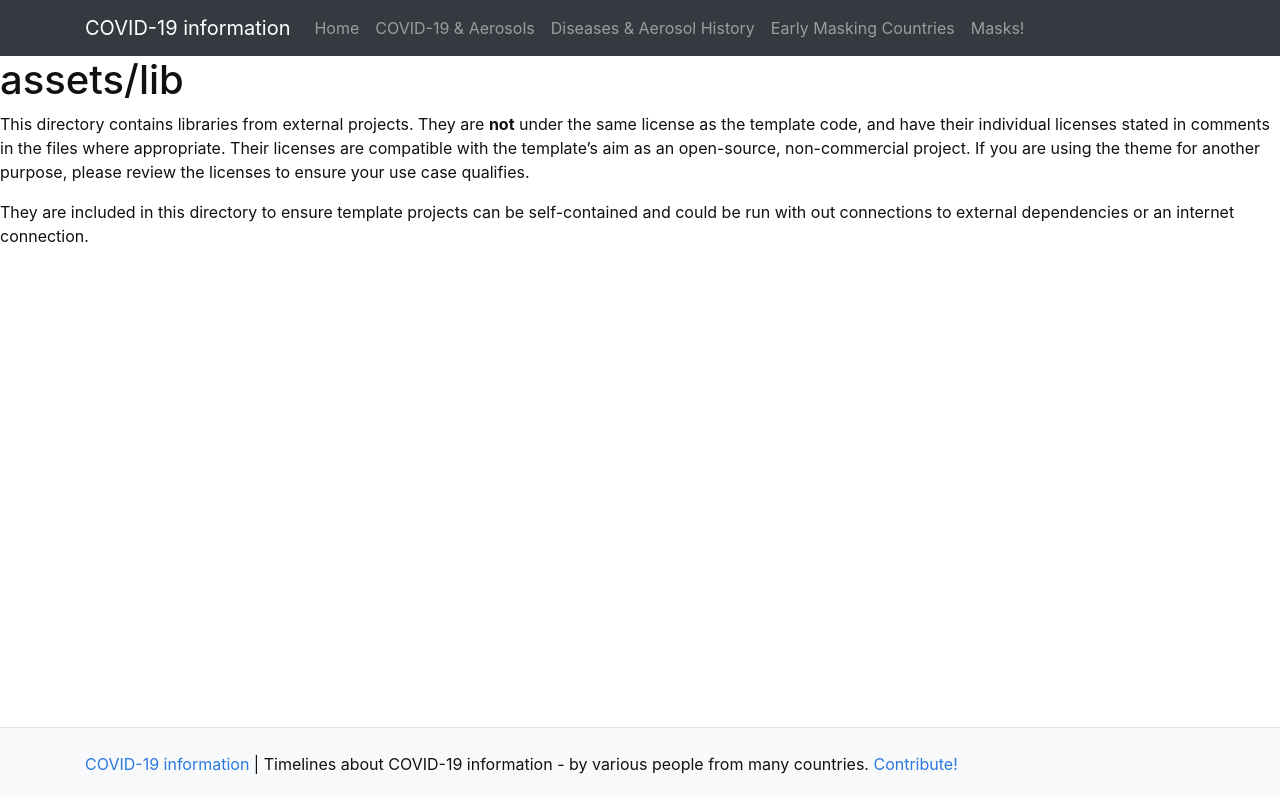
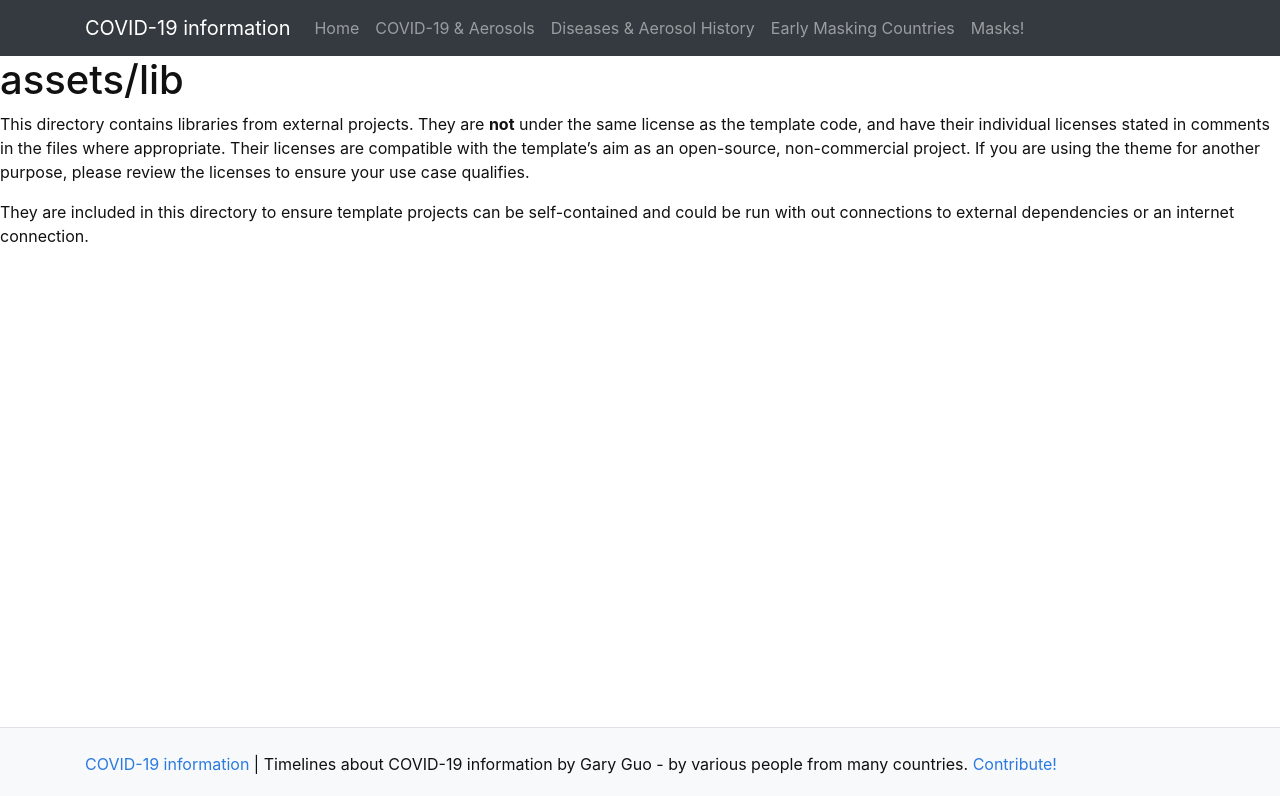
Before and after one commit to gf355/COVID-19-information, a Jekyll site: the page built from assets/lib/README.md, in a window 1280 px wide, cut to the strip 0-796 px from the top of the page. Built offline with Jekyll 4.4.1, drawn with Linux system fonts in a browser that asks for light colours; our own code applies the rules of GitHub Pages for plain Markdown files.

Commit message:
2021-1-11 9:46

```diff
--- a/_config.yml
+++ b/_config.yml
@@ -1,5 +1,5 @@
 title: COVID-19 information
-description: "Timelines about COVID-19 information"
+description: "Timelines about COVID-19 information by Gary Guo"
 year: 2020
 author: Gary Guo
 # add search box to navbar, true/false
```
